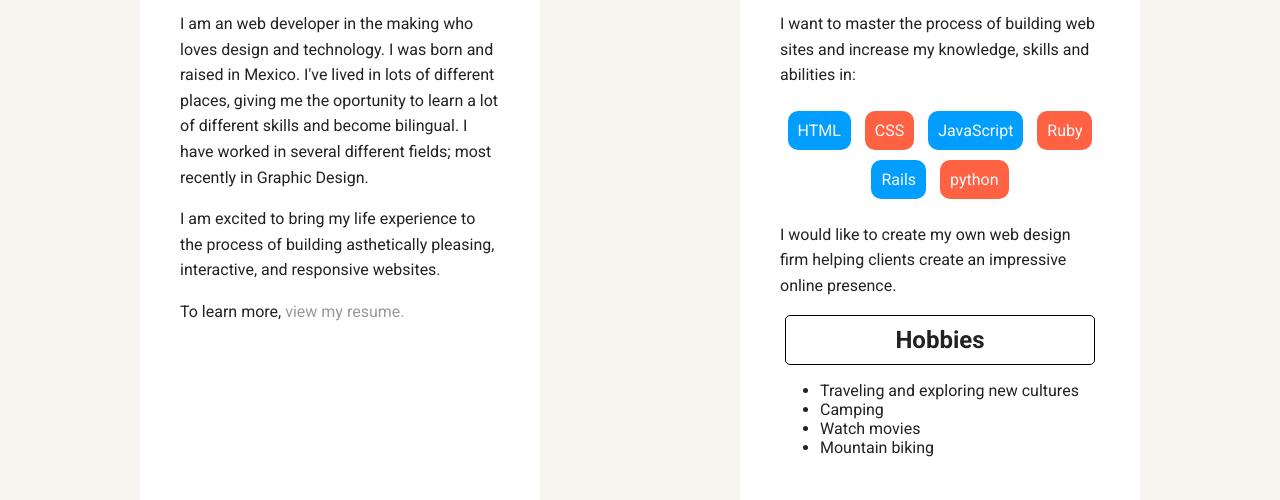
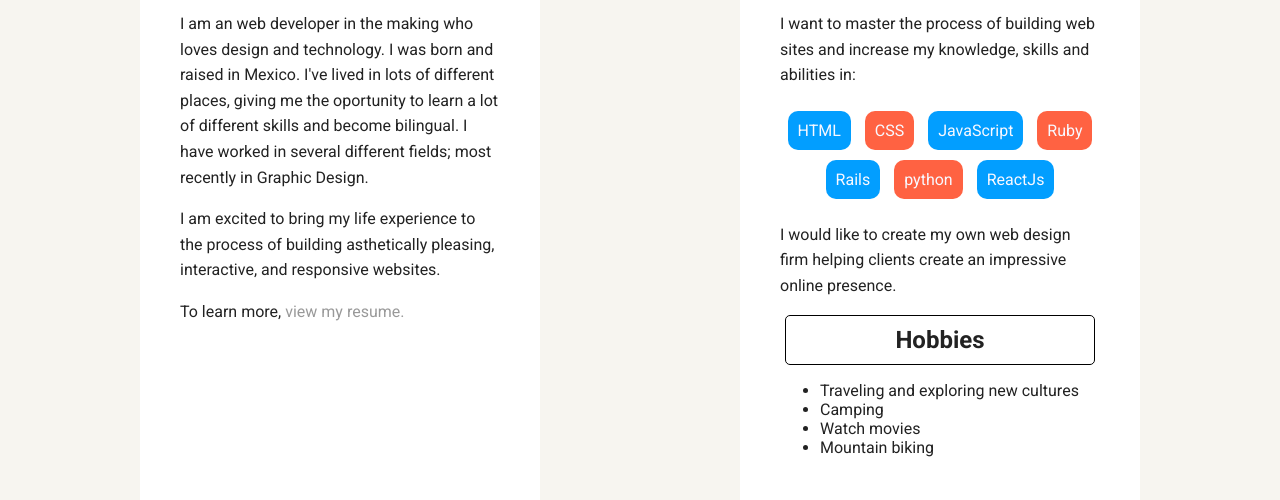
Before and after one commit to diego-ggv/techdegree-project-1, a plain HTML site: page index.html in a window 1280 px wide. Shown: the part 600-1100 px from the top of the page. Drawn offline with Linux system fonts and the light colour scheme; a web font is replaced by a local one.

Commit message:
one wanted skill added

```diff
--- a/index.html
+++ b/index.html
@@ -42,6 +42,7 @@
       <li>Ruby</li>
       <li>Rails</li>
       <li>python</li>
+      <li>ReactJs</li>
     </ul>
     <p>I would like to create my own web design firm helping clients create an impressive online presence.</p>
     <h2 class="card-title"> Hobbies</h2>
```
